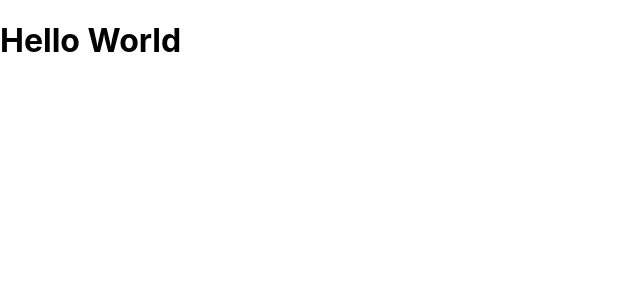
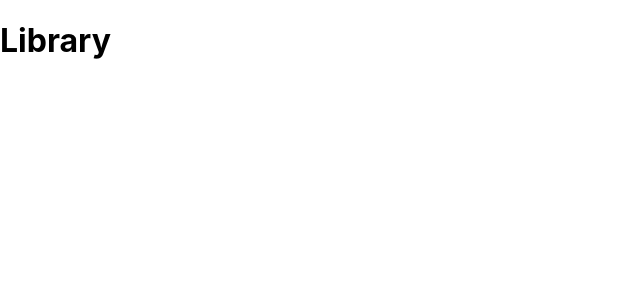
Before and after one commit to vamsi462/TDD-react-redux-app, a React (Create React App) app: page / in a window 1280 px wide. Shown: the top 300 px of the page, without its empty margins (0-640 px from the left). Built offline with nearby package versions, Linux system fonts and the light colour scheme.

Commit message:
make the first e2e test pass

```diff
--- a/src/App.js
+++ b/src/App.js
@@ -4,7 +4,7 @@ import './App.css';
 function App() {
   return (
     <div className="App">
-      <h1>Hello World</h1>
+      <h1>Library</h1>
     </div>
   );
 }
```
Also changed, not shown: 1 other file (tests, documents, lock files or other folders).
